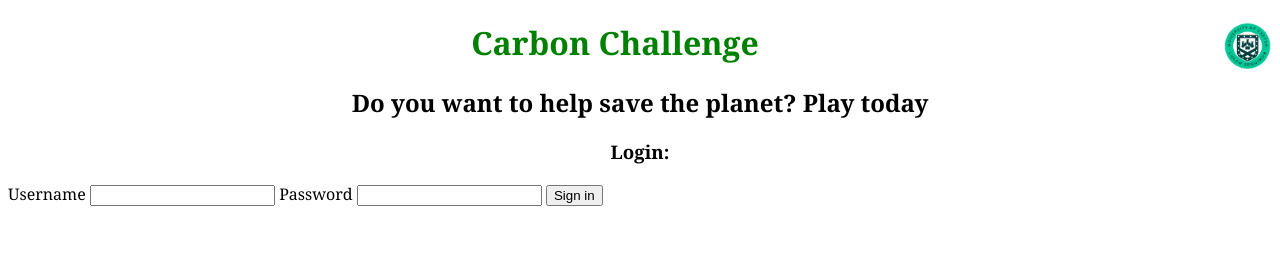
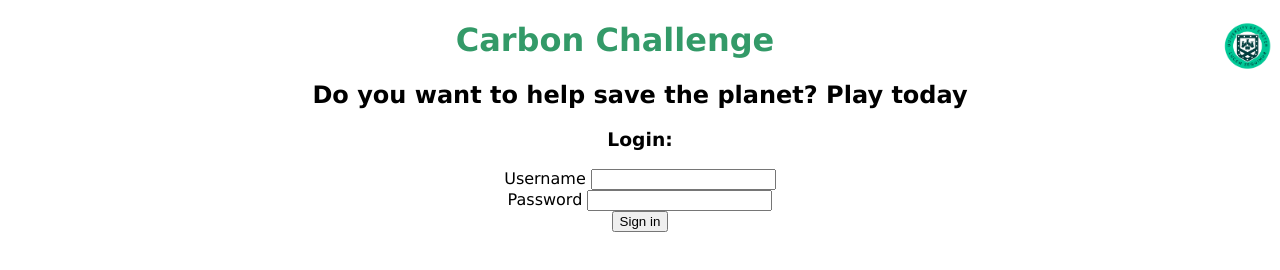
Before and after one commit to Erikabuckley/GroupProject, a plain HTML site: page login.html in a window 1280 px wide. Drawn offline with Linux system fonts and the light colour scheme.

Commit message:
changed fonts and color

```diff
--- a/login.html
+++ b/login.html
@@ -16,15 +16,13 @@
         <h2> <center> Do you want to help save the planet? Play today </center> </h2>
         <h3> <center> Login:</center></h3>
 
-        <div>
+        <form align="center">
             <label> Username </label>
-            <input type="text">
+            <input type="text"><br>
             <label> Password </label>
-            <input type="text" >
+            <input type="text" ><br>
             <input type="submit" value="Sign in">
-
-
-        </div>
+        </form>
 
     </body>
 </html>
--- a/style.css
+++ b/style.css
@@ -1,5 +1,5 @@
 h1 {
-    color: green;
+    color: rgb(51, 154, 104);
 }
 
 h2 {
@@ -8,7 +8,7 @@ h2 {
 
 body {
     background-color: white;
-    font-family: Cambria, Cochin, Georgia, Times, 'Times New Roman', serif;
+    font-family: Verdana, Geneva, Tahoma, sans-serif;
 }
 
 #total {
@@ -24,6 +24,6 @@ body {
     left: 0;
     bottom: 0;
     width: 100%;
-    background-color: green;
+    background-color: rgb(51, 154, 104);
     color: white;
 }
```
